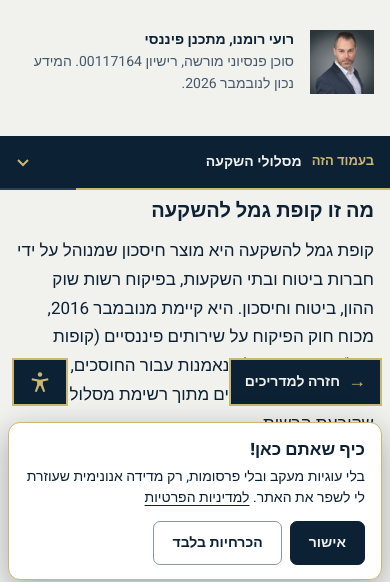
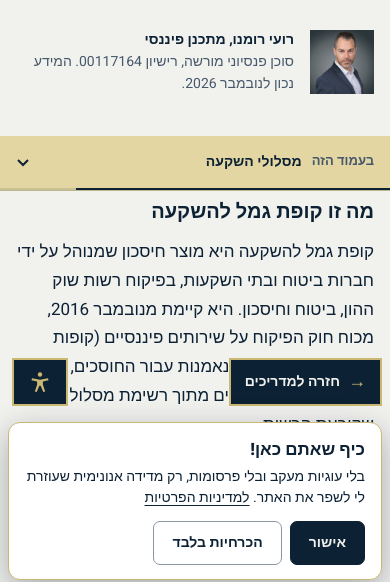
Before and after one commit to romanoroei/self-employed-tax-calculator, a plain HTML site: page business-site/investment-fund.html in a window 390 px wide. Shown: the part 256-838 px from the top of the page. Drawn offline with Linux system fonts and the light colour scheme.

Commit message:
TOC: right column on desktop, light gold bar on mobile
Co-Authored-By: Claude Opus 5.5 <noreply@anthropic.com>
Claude-Session: https://claude.ai/code/session_01ALnrybqH8QmR7LK7SA47Q3

```diff
--- a/business-site/css/toc.css
+++ b/business-site/css/toc.css
@@ -15,33 +15,34 @@
 .toc-meter span { display: block; height: 100%; width: 0; background: var(--gold); }
 .toc-toggle { display: none; }
 
-/* desktop: beside the text, in the empty side of the column */
+/* desktop: a column on the right, the text moves beside it */
 @media (min-width: 1180px) {
-  .has-toc article .wrap { padding-inline-end: calc(var(--margin) + var(--toc-w, 248px) + 56px); }
+  .has-toc article .wrap { padding-inline-start: calc(var(--margin) + var(--toc-w, 248px) + 56px); }
   .toc {
     position: fixed; z-index: 40; top: calc(var(--bar) + 40px);
-    left: max(var(--margin), calc((100vw - var(--max)) / 2));
+    right: max(var(--margin), calc((100vw - var(--max)) / 2));
     width: var(--toc-w); max-height: calc(100vh - var(--bar) - 80px); overflow-y: auto;
-    background: var(--paper); padding: 22px 22px 20px; border-top: 3px solid var(--navy);
+    background: var(--paper); padding: 20px 0 20px 16px;
     opacity: 0; visibility: hidden; transform: translateY(6px);
     transition: opacity 220ms var(--ease-out), transform 220ms var(--ease-out), visibility 0s linear 220ms;
   }
   .toc.is-shown { opacity: 1; visibility: visible; transform: none; transition-delay: 0s; }
 }
 
-/* narrow screens: a bar under the site bar, showing where you are */
+/* narrow screens: a light gold bar under the navy site bar, showing where you are */
 @media (max-width: 1179px) {
-  .toc { position: sticky; top: var(--bar); z-index: 45; background: var(--navy); color: var(--on-dark); margin-bottom: 8px; }
+  .toc { position: sticky; top: var(--bar); z-index: 45; background: var(--gold-soft); color: var(--ink); margin-bottom: 8px; border-bottom: 1px solid rgba(12, 33, 52, .18); }
   .toc-label { display: none; }
   .toc-toggle {
     display: flex; align-items: center; gap: 10px; width: 100%; min-height: 52px; padding: 0 var(--margin);
     background: none; border: 0; color: inherit; font: inherit; text-align: start; cursor: pointer;
   }
-  .toc-toggle small { flex: none; font-size: 13px; font-weight: 800; color: var(--gold); }
+  .toc-toggle small { flex: none; font-size: 13px; font-weight: 800; color: var(--ink-soft); }
   .toc-toggle strong { flex: 1; min-width: 0; font-weight: 700; white-space: nowrap; overflow: hidden; text-overflow: ellipsis; }
-  .toc-toggle svg { flex: none; width: 14px; height: 14px; stroke: var(--gold); fill: none; stroke-width: 2; transition: transform 200ms ease; }
+  .toc-toggle svg { flex: none; width: 14px; height: 14px; stroke: var(--ink); fill: none; stroke-width: 2; transition: transform 200ms ease; }
   .toc.is-open .toc-toggle svg { transform: rotate(180deg); }
-  .toc-meter { margin: 0; background: rgba(241, 241, 238, .14); }
+  .toc-meter { margin: 0; background: rgba(12, 33, 52, .12); }
+  .toc-meter span { background: var(--navy); }
   .toc-panel {
     display: none; position: absolute; inset-inline: 0; top: 100%;
     background: var(--paper); color: var(--ink); padding: 10px var(--margin) 18px;
```
